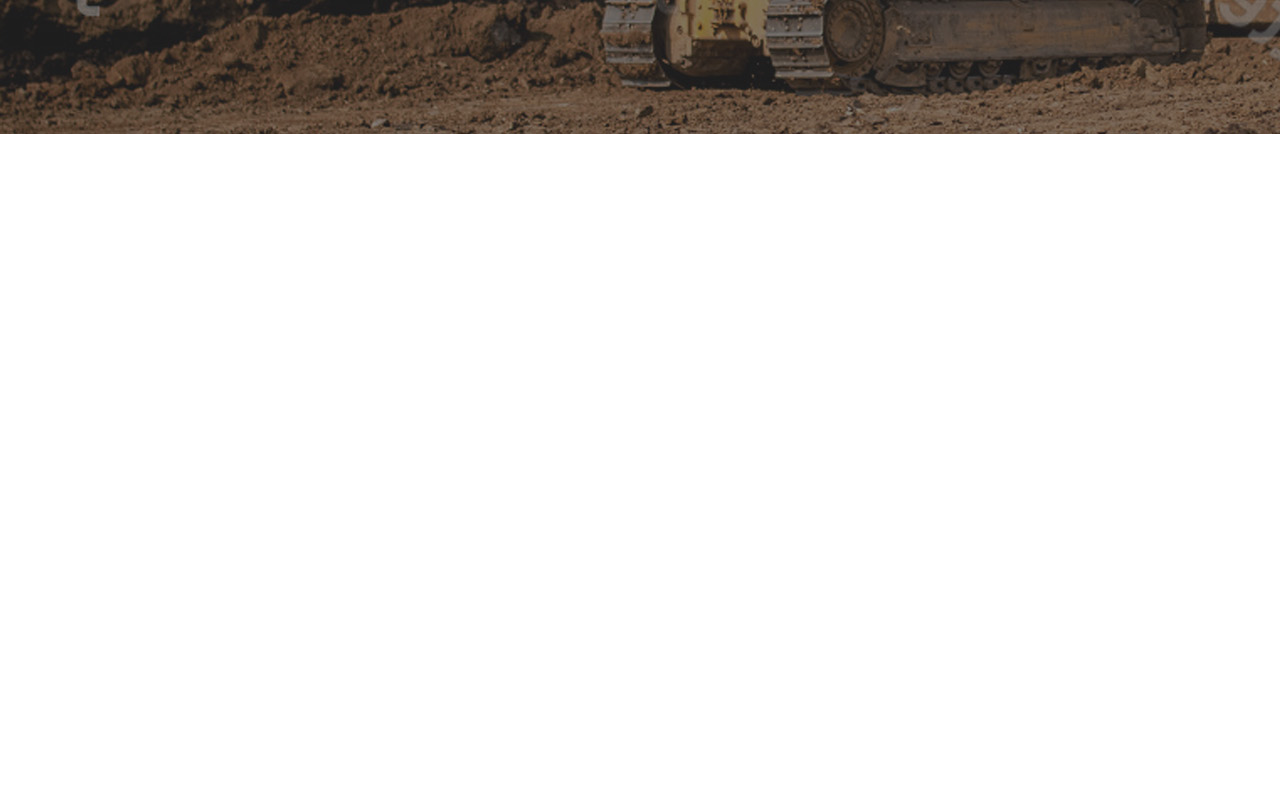
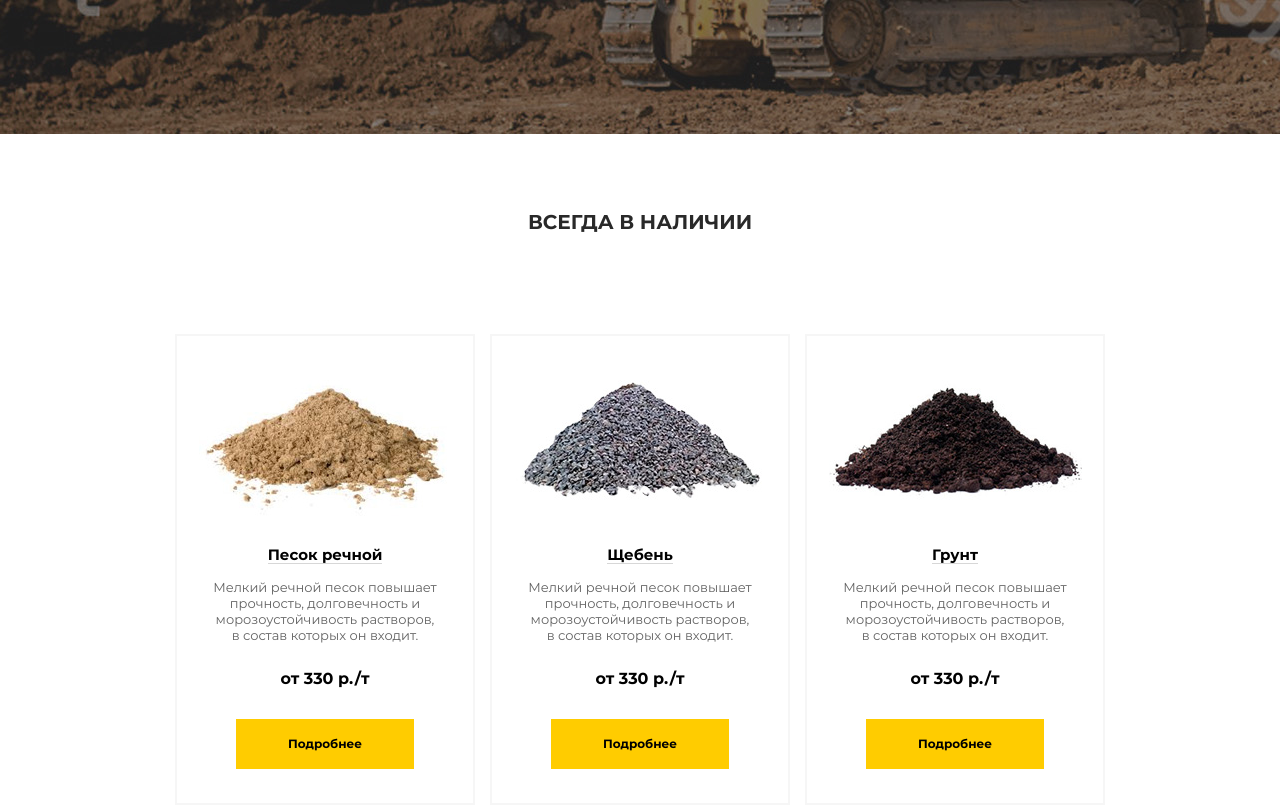
Before and after one commit to erega74/Granit-work, a website: page app/index.html in a window 1280 px wide. Shown: the part 548-1357 px from the top of the page. Before the commit the page ends 800 px from the top, so only its background shows below. Drawn offline with Linux system fonts and the light colour scheme.

Commit message:
Сверстан блок 'В наличии'

```diff
--- a/app/index.html
+++ b/app/index.html
@@ -63,6 +63,34 @@
             </div>
         </div>
     </header>
+
+    <section class="in-stock">
+        <div class="in-stock__wrapper">
+            <h2 class="in-stock__title">Всегда в наличии</h2>
+            <ul class="in-stock__list">
+                <li class="in-stock__list-item">
+                    <img src="img/river_sand.jpg" class="list-item__photo" alt="">
+                    <h3 class="list-item__title">Песок речной</h3>
+                    <p class="list-item__desc">Мелкий речной песок повышает прочность, долговечность и морозоустойчивость растворов, в состав которых он входит.</p>
+                    <p class="list-item__price">от 330 р./т</p>
+                    <button class="list-item__more-btn">Подробнее</button>
+                </li>
+                <li class="in-stock__list-item">
+                    <img src="img/macadam.jpg" class="list-item__photo" alt="">
+                    <h3 class="list-item__title">Щебень</h3>
+                    <p class="list-item__desc">Мелкий речной песок повышает прочность, долговечность и морозоустойчивость растворов, в состав которых он входит.</p>
+                    <p class="list-item__price">от 330 р./т</p>
+                    <button class="list-item__more-btn">Подробнее</button>
+                </li>
+                <li class="in-stock__list-item">
+                    <img src="img/soil_ground.jpg" class="list-item__photo" alt="">
+                    <h3 class="list-item__title">Грунт</h3>
+                    <p class="list-item__desc">Мелкий речной песок повышает прочность, долговечность и морозоустойчивость растворов, в состав которых он входит.</p>
+                    <p class="list-item__price">от 330 р./т</p>
+                    <button class="list-item__more-btn">Подробнее</button>
+                </li>
+            </ul>
+    </section>
 </body>
 </html>
 
--- a/app/sass/_colors.scss
+++ b/app/sass/_colors.scss
@@ -1,5 +1,8 @@
 $black: #292929;
+$medium-black: #626262;
 $gray: #969696;
+$medium-gray: #d7d7d7;
+$light-gray: #f6f6f6;
 $white: #ffffff;
 $yellow: #ffcc00;
 $dark-yellow: #efb400;
--- /dev/null
+++ b/app/sass/blocks/_in-stock.scss
@@ -0,0 +1,68 @@
+.in-stock {
+    padding-top: 58px;
+    padding-bottom: 66px;
+}
+.in-stock__wrapper {
+    max-width: 960px;
+    margin: 0 auto;
+    padding-left: 15px;
+    padding-right: 15px;
+}
+.in-stock__title {
+    font-size: 20px;
+    @include bold;
+    color: $black;
+    text-transform: uppercase;
+    text-align: center;
+    margin-bottom: 100px;
+}
+.in-stock__list {
+    padding-left: 0;
+    list-style-type: none;
+    display: flex;
+    justify-content: space-between;
+    flex-wrap: wrap;
+    align-items: center;
+}
+.in-stock__list-item {
+    border: 2px solid $light-gray;
+    text-align: center;
+    max-width: 300px;
+    padding-top: 36px;
+    padding-bottom: 34px;
+}
+.in-stock__list-item {
+    > .list-item__title {
+        margin-top: 24px;
+        font-size: 15px;
+        display: inline-block;
+        border-bottom: 1px solid $medium-gray;
+    }
+    > .list-item__desc {
+        font-size: 13px;
+        @include regular;
+        color: $medium-black;
+        max-width: 230px;
+        margin: 0 auto;
+        line-height: 16px;
+        margin-bottom: 27px;
+    }
+    > .list-item__price {
+        font-size: 16px;
+        @include bold;
+        margin-bottom: 31px;
+    }
+    > .list-item__more-btn {
+        padding: 16px 50px;
+        line-height: 14px;
+        border: 2px solid $yellow;
+        background-color: $yellow;
+        font-size: 12px;
+        @include bold;
+        cursor: pointer;
+        transition: .3s ease;
+        &:hover {
+            background-color: $white;
+        }
+    }
+}
--- a/app/sass/styles.scss
+++ b/app/sass/styles.scss
@@ -18,3 +18,4 @@ body {
 }
 
 @import "blocks/header";
+@import "blocks/in-stock";
```
Also changed, not shown: app/css/styles.css, app/css/styles.min.css, app/img/macadam.jpg (added), app/img/river_sand.jpg (added), app/img/soil_ground.jpg (added), 2 other files.
